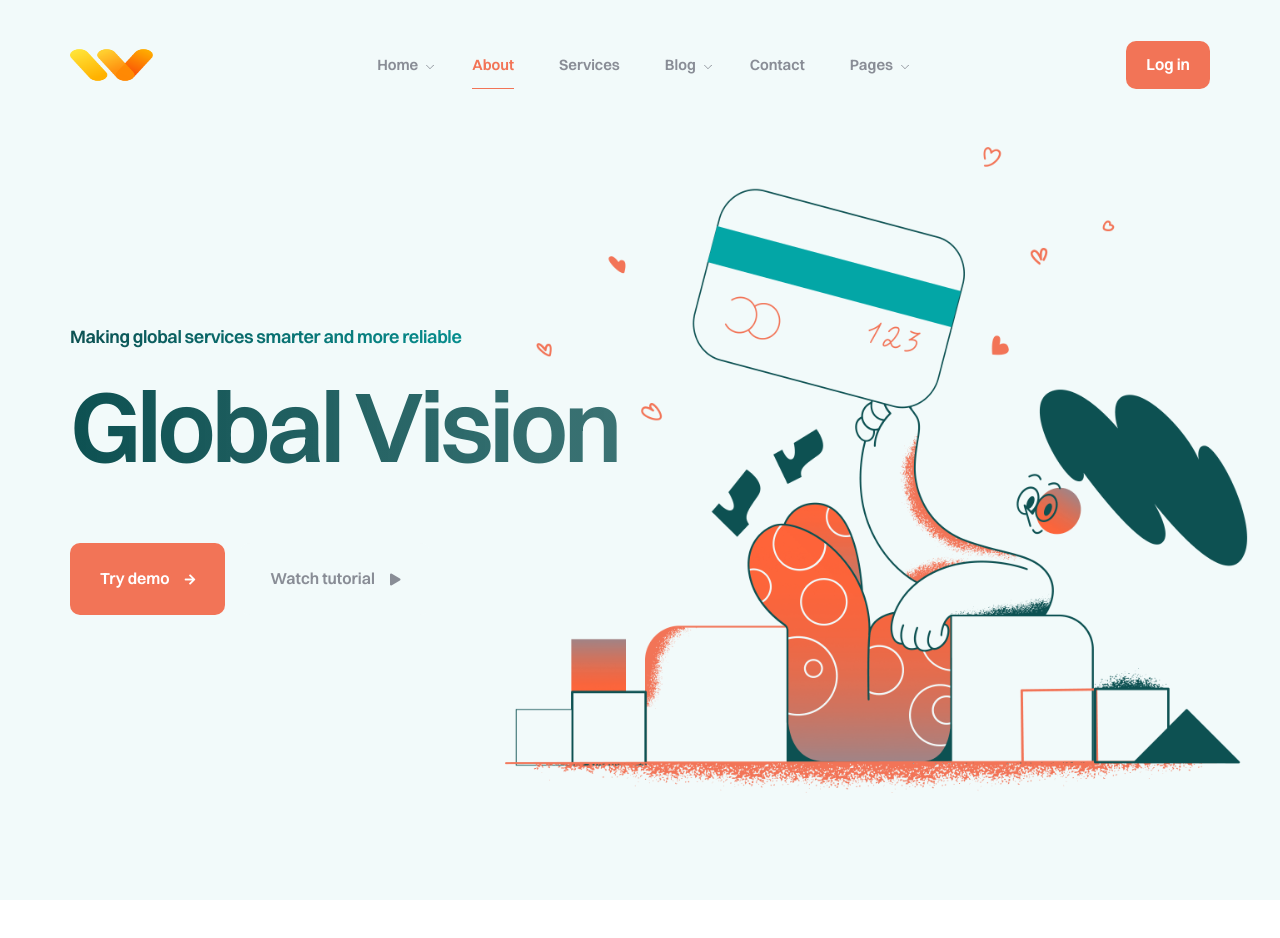
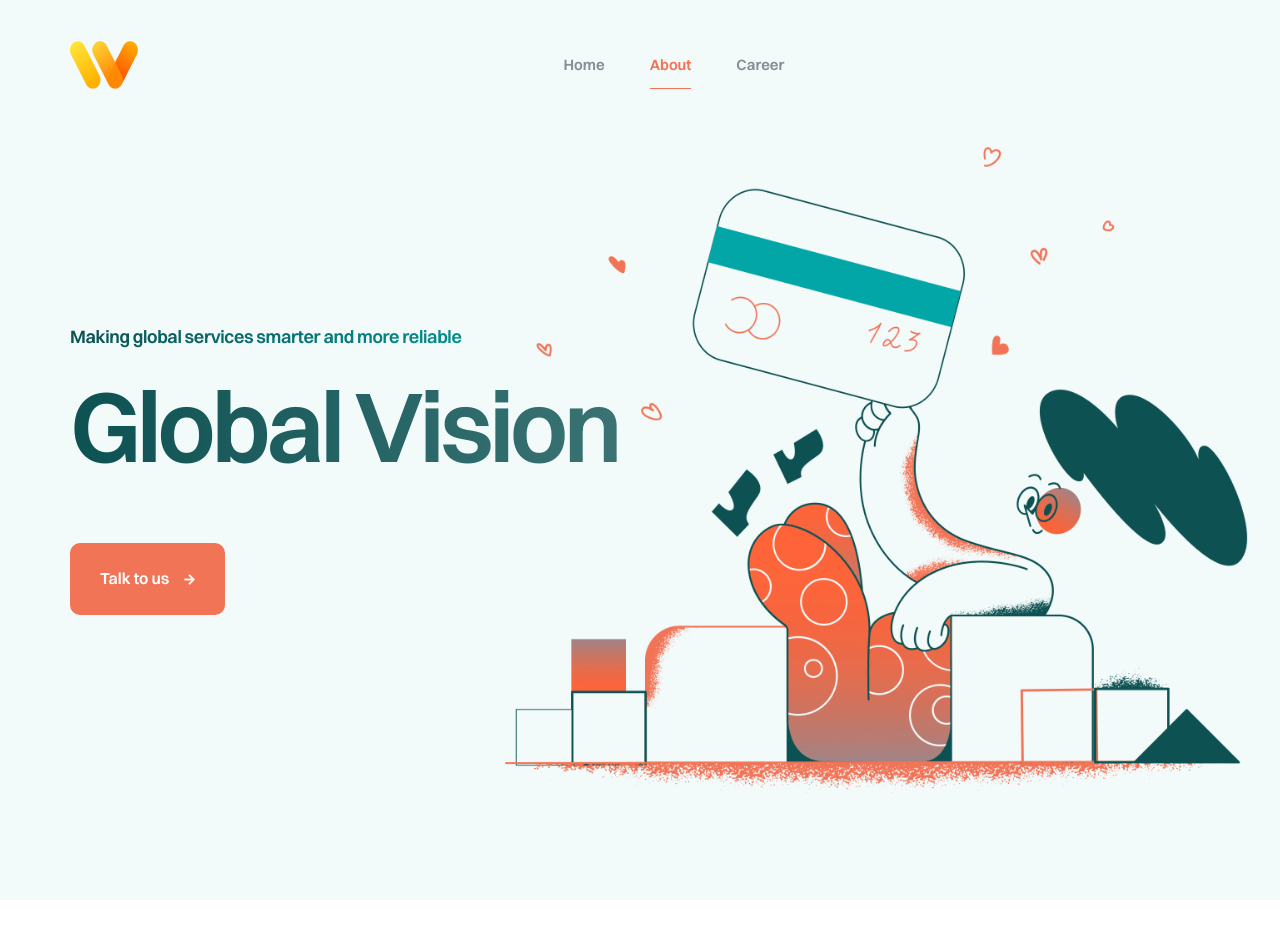
Before and after one commit to taotao7/jingle-official, a Next.js app: page /about in a window 1280 px wide. Shown: the top 938 px of the page. Built offline with nearby package versions, Linux system fonts and the light colour scheme.

Commit message:
refactor: update navigation links and remove registration page

```diff
--- a/app/[locale]/home-2/page.js
+++ b/app/[locale]/home-2/page.js
@@ -88,7 +88,7 @@ const page = () => {
                     </span>
                     <span className="mil-pale">m</span>
                   </p>
-                  <h5>Registered Users</h5>
+                  <h5>Satisfied Users</h5>
                 </div>
                 <div className="col-xl-6 mil-sm-text-center mil-mb-80 mil-up">
                   <p className="h1 mil-display mil-mb-15">
@@ -288,10 +288,10 @@ const page = () => {
                 </p>
                 <div className="mil-up">
                   <Link
-                    href="register"
+                    href="contact"
                     className="mil-btn mil-md mil-add-arrow"
                   >
-                    Register now
+                    Get started
                   </Link>
                 </div>
               </div>
--- a/app/[locale]/home-5/page.js
+++ b/app/[locale]/home-5/page.js
@@ -26,7 +26,7 @@ const page = () => {
                 </h1>
                 <div className="mil-buttons-frame">
                   <Link
-                    href="register"
+                    href="contact"
                     className="mil-btn mil-md mil-add-arrow"
                   >
                     Check balances
@@ -69,7 +69,7 @@ const page = () => {
                   your fingertips.
                 </p>
                 <div className="mil-up">
-                  <Link href="register" className="mil-btn mil-m mil-add-arrow">
+                  <Link href="contact" className="mil-btn mil-m mil-add-arrow">
                     Watch tutorial
                   </Link>
                 </div>
--- a/app/[locale]/page.js
+++ b/app/[locale]/page.js
@@ -173,7 +173,7 @@ const page = () => {
               </div>
               <div className="col-xl-4 mil-mb-80 mil-up">
                 <Link
-                  href="register"
+                  href="contact"
                   className="mil-btn mil-m mil-add-arrow mil-adaptive-right"
                 >
                   Learn More
--- a/components/Banner.js
+++ b/components/Banner.js
@@ -1,4 +1,3 @@
-
 import Link from "next/link";
 import { useTranslations } from "next-intl";
 
@@ -20,20 +19,16 @@ const Banner = ({
         <div className="row align-items-center">
           <div className="col-xl-6">
             <div className="mil-banner-text">
-              <h6 className="mil-text-gradient-2 mil-mb-20">{resolvedSubtitle}</h6>
+              <h6 className="mil-text-gradient-2 mil-mb-20">
+                {resolvedSubtitle}
+              </h6>
               <h1 className="mil-display mil-text-gradient-3 mil-mb-60">
                 {resolvedTitle}
               </h1>
               <div className="mil-buttons-frame">
-                <Link href="register" className="mil-btn mil-md mil-add-arrow">
-                  Try demo
+                <Link href="contact" className="mil-btn mil-md mil-add-arrow">
+                  Talk to us
                 </Link>
-                <a
-                  href="https://www.youtube.com/watch?v=gRhoYxy9Oss"
-                  className="mil-btn mil-md mil-light mil-add-play has-popup-video"
-                >
-                  Watch tutorial
-                </a>
               </div>
             </div>
           </div>
--- a/components/CallToAction.js
+++ b/components/CallToAction.js
@@ -17,10 +17,10 @@ export const CallToAction1 = () => {
               </p>
               <div className="mil-up mil-mb-60">
                 <Link
-                  href="/register"
+                  href="/contact"
                   className="mil-btn mil-button-transform mil-md mil-add-arrow"
                 >
-                  Protect My Purchases
+                  Talk to our team
                 </Link>
               </div>
             </div>
--- a/layouts/Header.js
+++ b/layouts/Header.js
@@ -2,105 +2,49 @@
 import Link from "next/link";
 import { usePathname } from "next/navigation";
 import { useState } from "react";
+import { useTranslations } from "next-intl";
 
 const Header = ({ dark }) => {
   const currentPath = usePathname();
   const activeMenuFuntion = (value) =>
     value.some((el) => currentPath.includes(el)) ? "mil-active" : "";
   const [toggle, setToggle] = useState(false);
+  const t = useTranslations();
+
   return (
     <div className={`mil-top-panel ${dark ? "mil-dark-2" : ""}`}>
       <div className="container">
         <Link href="/" className="mil-logo">
           <img
             src={dark ? "img/logo-light.png" : "img/logo.png"}
-            alt="Plax"
-            width={83}
-            height={32}
+            alt="JingleWill"
+            width={68}
+            height={48}
           />
         </Link>
         <nav className={`mil-top-menu ${toggle ? "mil-active" : ""}`}>
           <ul>
             <li
-              className={`mil-has-children ${
+              className={`${
                 currentPath.includes("home") || currentPath == "/"
                   ? "mil-active"
                   : ""
               }`}
             >
-              <a href="#.">Home</a>
-              <ul>
-                <li>
-                  <Link href="/">Type 1</Link>
-                </li>
-                <li>
-                  <Link href="home-2">Type 2</Link>
-                </li>
-                <li>
-                  <Link href="home-3">Type 3</Link>
-                </li>
-                <li>
-                  <Link href="home-4">Type 4</Link>
-                </li>
-                <li>
-                  <Link href="home-5">Type 5</Link>
-                </li>
-              </ul>
+              <Link href="/">{t("nav.home")}</Link>
             </li>
             <li className={`${activeMenuFuntion(["about"])}`}>
-              <Link href="about">About</Link>
+              <Link href="about">{t("nav.about")}</Link>
             </li>
-            <li className={`${activeMenuFuntion(["services"])}`}>
-              <Link href="services">Services</Link>
-            </li>
-            <li
-              className={`mil-has-children ${activeMenuFuntion([
-                "blog",
-                "publication",
-              ])}`}
-            >
-              <a href="#.">Blog</a>
-              <ul>
-                <li>
-                  <Link href="blog">Blog list</Link>
-                </li>
-                <li>
-                  <Link href="publication">Blog details</Link>
-                </li>
-              </ul>
-            </li>
-            <li className={`${activeMenuFuntion(["contact"])}`}>
-              <Link href="contact">Contact</Link>
-            </li>
-            <li
-              className={`mil-has-children ${activeMenuFuntion([
-                "career",
-                "price",
-                "register",
-              ])}`}
-            >
-              <a href="#.">Pages</a>
-              <ul>
-                <li>
-                  <Link href="career">Career</Link>
-                </li>
-                <li>
-                  <Link href="career-details">Career details</Link>
-                </li>
-                <li>
-                  <Link href="price">Pricing</Link>
-                </li>
-                <li>
-                  <Link href="register">Register</Link>
-                </li>
-              </ul>
+            {/* <li className={`${activeMenuFuntion(["services"])}`}>
+              <Link href="services">{t("nav.services")}</Link>
+            </li> */}
+            <li>
+              <Link href="career">{t("nav.career")}</Link>
             </li>
           </ul>
         </nav>
         <div className="mil-menu-buttons">
-          <Link href="register" className="mil-btn mil-sm">
-            Log in
-          </Link>
           <div
             className={`mil-menu-btn ${toggle ? "mil-active" : ""}`}
             onClick={() => setToggle(!toggle)}
--- a/package.json
+++ b/package.json
@@ -17,5 +17,8 @@
     "react-player": "^2.16.0",
     "swiper": "^11.1.1"
   },
-  "packageManager": "pnpm@10.6.1+sha512.40ee09af407fa9fbb5fbfb8e1cb40fbb74c0af0c3e10e9224d7b53c7658528615b2c92450e74cfad91e3a2dcafe3ce4050d80bda71d757756d2ce2b66213e9a3"
+  "packageManager": "pnpm@10.6.1+sha512.40ee09af407fa9fbb5fbfb8e1cb40fbb74c0af0c3e10e9224d7b53c7658528615b2c92450e74cfad91e3a2dcafe3ce4050d80bda71d757756d2ce2b66213e9a3",
+  "devDependencies": {
+    "prettier": "^3.6.2"
+  }
 }
```
Also changed, not shown: app/[locale]/career/page.js (+5 -5 lines), app/[locale]/home-4/page.js (+6 -5 lines), app/[locale]/register/page.js (deleted, +0 -67 lines), 1 other file (tests, documents, lock files or other folders).
